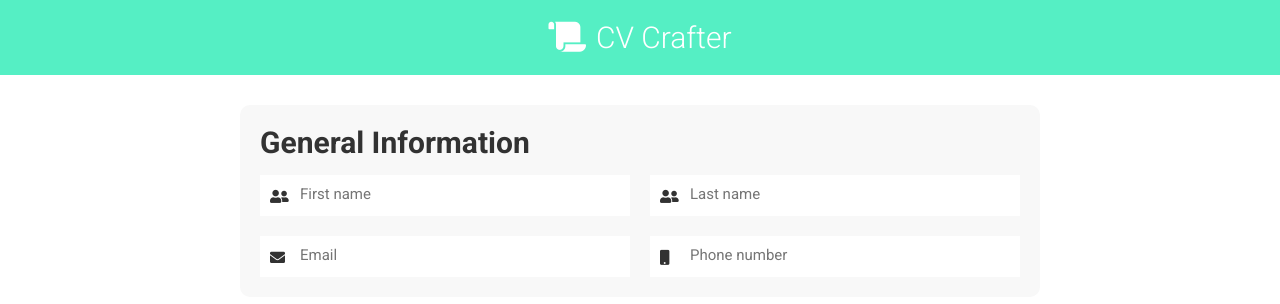
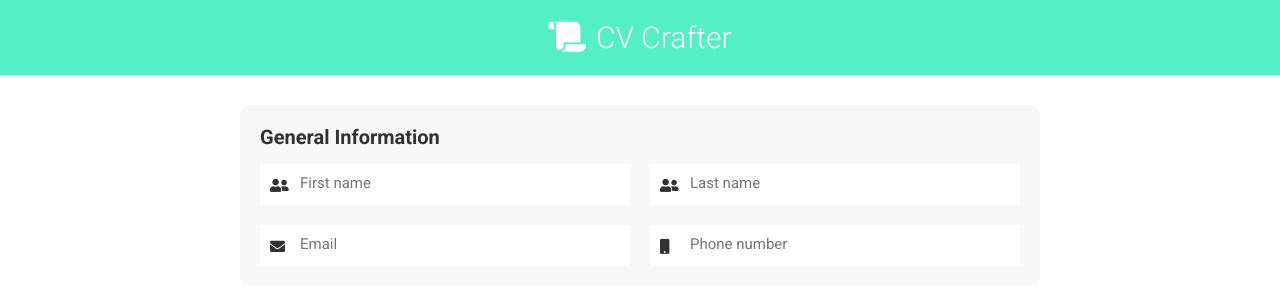
Before and after one commit to ABojo/CVApplication, a React (Create React App) app: page / in a window 1280 px wide. Shown: the top 304 px of the page. Built offline with nearby package versions, Linux system fonts and the light colour scheme; the HTML template or start-up script is replaced by a standard one.

Commit message:
Created a general section component / updated styling

```diff
--- a/src/components/Form.js
+++ b/src/components/Form.js
@@ -1,6 +1,7 @@
 import { Component } from 'react';
 import Input from './Input';
 import styles from '../styles/formStyles.css';
+import GeneralSection from './GeneralSection';
 
 class Form extends Component {
   constructor(props) {
@@ -10,36 +11,9 @@ class Form extends Component {
 
   render() {
     return (
-      <div className="form">
-        <h1 className="section-title">General Information</h1>
-        <div className="general-grid">
-          <Input
-            faIcon="fas fa-user-friends"
-            type="text"
-            placeholder="First name"
-            required
-          />
-          <Input
-            faIcon="fas fa-user-friends"
-            type="text"
-            placeholder="Last name"
-            required
-          />
-          <Input
-            faIcon="fas fa-envelope"
-            type="email"
-            placeholder="Email"
-            required
-          />
-
-          <Input
-            faIcon="fas fa-mobile"
-            type="tel"
-            placeholder="Phone number"
-            required
-          />
-        </div>
-      </div>
+      <form className="form">
+        <GeneralSection />
+      </form>
     );
   }
 }
--- /dev/null
+++ b/src/components/GeneralSection.js
@@ -0,0 +1,47 @@
+import { Component } from 'react';
+import Input from './Input';
+import styles from '../styles/formStyles.css';
+
+class GeneralSection extends Component {
+  constructor(props) {
+    super(props);
+    this.props = props;
+  }
+
+  render() {
+    return (
+      <div className="form-section">
+        <h1 className="section-title">General Information</h1>
+        <div className="general-grid">
+          <Input
+            faIcon="fas fa-user-friends"
+            type="text"
+            placeholder="First name"
+            required
+          />
+          <Input
+            faIcon="fas fa-user-friends"
+            type="text"
+            placeholder="Last name"
+            required
+          />
+          <Input
+            faIcon="fas fa-envelope"
+            type="email"
+            placeholder="Email"
+            required
+          />
+
+          <Input
+            faIcon="fas fa-mobile"
+            type="tel"
+            placeholder="Phone number"
+            required
+          />
+        </div>
+      </div>
+    );
+  }
+}
+
+export default GeneralSection;
--- a/src/components/Input.js
+++ b/src/components/Input.js
@@ -24,7 +24,7 @@ class Input extends Component {
 
     return (
       <div className="input-container">
-        {faIcon ? <i class={`${faIcon} input-icon`}></i> : ''}
+        {faIcon ? <i className={`${faIcon} input-icon`}></i> : ''}
 
         <input
           type={type}
@@ -34,7 +34,7 @@ class Input extends Component {
           onBlur={this.showValidity}
         ></input>
 
-        <h1 class="field-label">{placeholder}</h1>
+        <h1 className="field-label">{placeholder}</h1>
       </div>
     );
   }
--- a/src/styles/formStyles.css
+++ b/src/styles/formStyles.css
@@ -1,4 +1,4 @@
-.form {
+.form-section {
   display: block;
   margin: 0 auto;
   width: 100%;
@@ -6,9 +6,10 @@
   padding: 2rem;
   border-radius: 1rem;
   background-color: rgb(248, 248, 248);
+  margin-bottom: 3rem;
 }
 .section-title {
-  font-size: 3rem;
+  font-size: 2rem;
   font-weight: 700;
   margin-bottom: 1.5rem;
   color: rgb(50, 50, 50);
```
